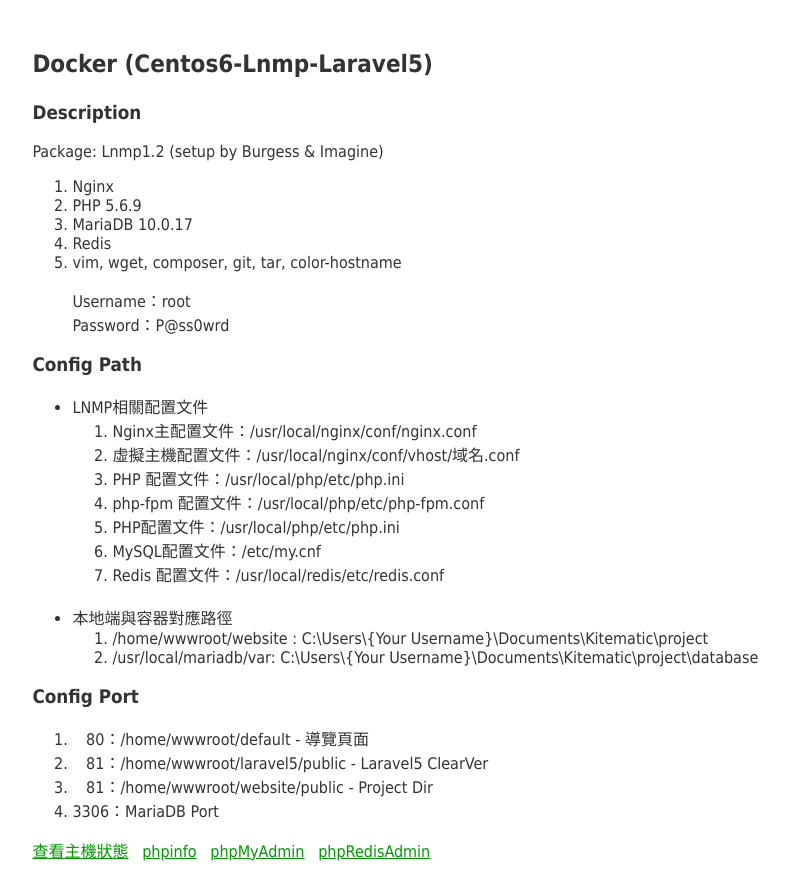
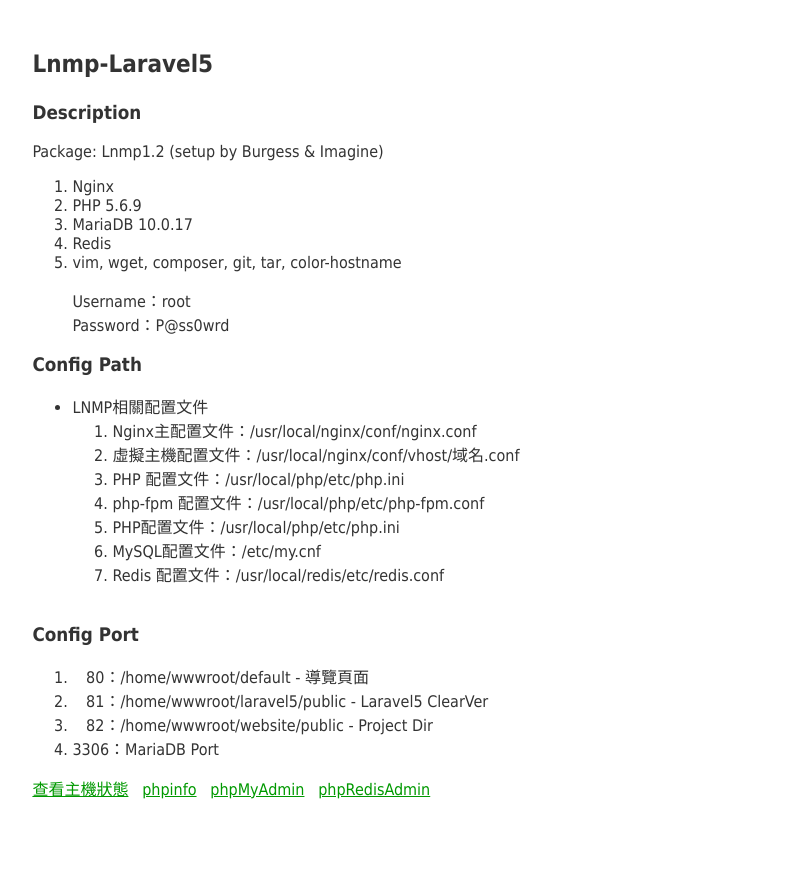
Before and after one commit to yancey918/centos6-lnmp-laravel5, a plain HTML site: page config/index.html in a window 1280 px wide. Shown: the whole page, without its empty margins (102-891 px from the left). After the commit the page ends 816 px from the top, so only its background shows below. Drawn offline with Linux system fonts and the light colour scheme.

Commit message:
Update index.html

```diff
--- a/config/index.html
+++ b/config/index.html
@@ -1,10 +1,8 @@
 <!DOCTYPE html PUBLIC "-//W3C//DTD XHTML 1.0 Transitional//EN" "http://www.w3.org/TR/xhtml1/DTD/xhtml1-transitional.dtd">
 <html xmlns="http://www.w3.org/1999/xhtml">
 <head>
-<title>Docker+LNMP 開發環境</title>
+<title>LNMP 開發環境</title>
 <meta http-equiv="Content-Type" content="text/html; charset=utf-8">
-<meta name="author" content="imagine@gmail.com">
-<meta name="description" content="您已成功安裝 Docker+LNMP 開發環境">
 <style type="text/css">
 <!--
 body {
@@ -25,7 +23,7 @@
 <div id="main">
 <h2>
 
-        <p>Docker (Centos6-Lnmp-Laravel5) </p>
+        <p>Lnmp-Laravel5</p>
 
         <h3><a id="user-content-description" class="anchor" href="#description" aria-hidden="true"><span class="octicon octicon-link"></span></a>Description</h3>
 
@@ -58,12 +56,6 @@
                     <li>Redis 配置文件：/usr/local/redis/etc/redis.conf<br/><br/></li>
                 </ol>
             </li>
-            <li>本地端與容器對應路徑
-                <ol>
-                    <li>/home/wwwroot/website : C:\Users\{Your Username}\Documents\Kitematic\project</li>
-                    <li>/usr/local/mariadb/var: C:\Users\{Your Username}\Documents\Kitematic\project\database</li>
-                </ol>
-            </li>
         </ul>
 
         <h3><a id="user-content-config-port" class="anchor" href="#config-port" aria-hidden="true"><span class="octicon octicon-link"></span></a>Config Port</h3>
@@ -71,7 +63,7 @@
         <ol>
             <li>&nbsp;&nbsp;&nbsp;80：/home/wwwroot/default - 導覽頁面</li>
             <li>&nbsp;&nbsp;&nbsp;81：/home/wwwroot/laravel5/public - Laravel5 ClearVer</li>
-            <li>&nbsp;&nbsp;&nbsp;81：/home/wwwroot/website/public - Project Dir</li>
+            <li>&nbsp;&nbsp;&nbsp;82：/home/wwwroot/website/public - Project Dir</li>
             <li>3306：MariaDB Port</li>
         </ol>
 
```
